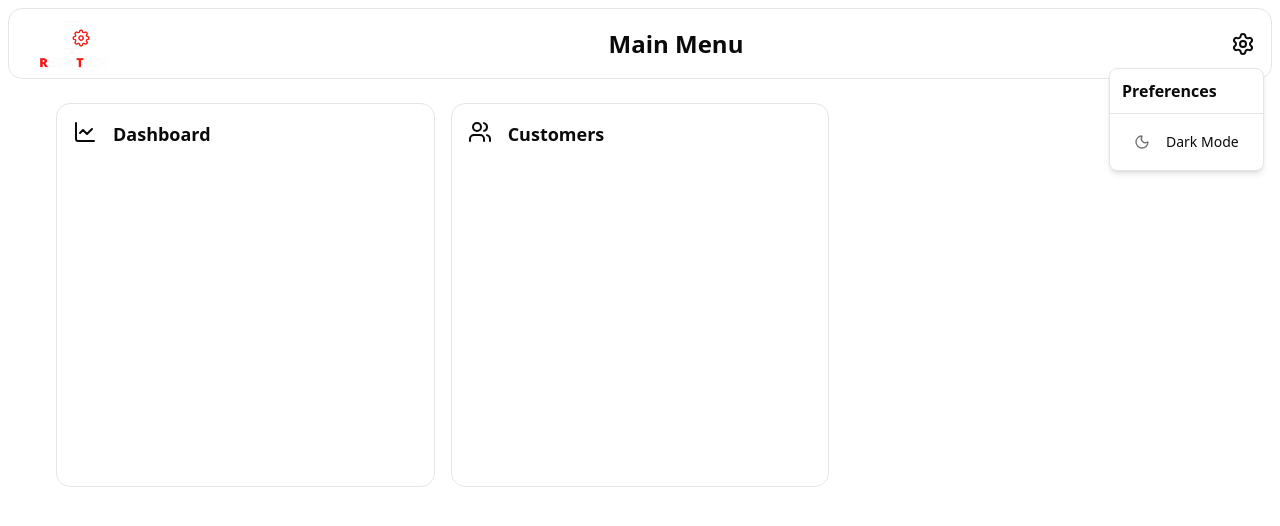
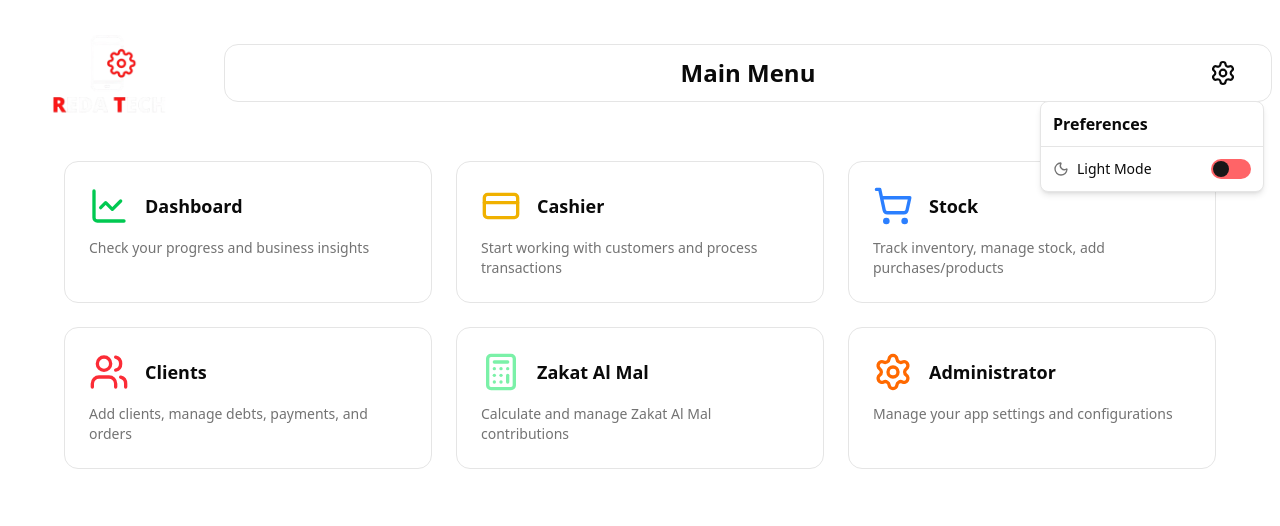
Before and after one commit to Abdou6DEV/StoreManagement, a React (Vite) app: page / in a window 1280 px wide. Both pictures are taken after a click on the button 1243 px from the left and 43 px from the top of the page. Shown: the top 526 px of the page. Built offline with nearby package versions, Linux system fonts and the light colour scheme.

Commit message:
changed dashboard header setting button

```diff
--- a/src/index.css
+++ b/src/index.css
@@ -157,3 +157,11 @@
     opacity: 0 !important;
     pointer-events: none !important;
 }
+
+[data-slot="button"] [data-theme-toggle-thumb] {
+    transition: transform 0.4s cubic-bezier(0.68, -0.55, 0.27, 1.55);
+  }
+
+  .theme-toggle-track {
+    transition: background-color 0.3s ease;
+  }
--- a/src/pages/MainMenu/index.tsx
+++ b/src/pages/MainMenu/index.tsx
@@ -1,25 +1,68 @@
-import { ChartLine, Users } from "lucide-react";
+import { ChartLine, Users, ShoppingCart, CreditCard, Calculator, Settings as AdminIcon } from "lucide-react";
 import { Link } from "react-router-dom";
 
 export default function MainMenu() {
+  const menuItems = [
+    {
+      name: "dashboard",
+      icon: ChartLine,
+      description: "Check your progress and business insights",
+      color:"text-green-500"
+    },
+    {
+      name: "cashier",
+      icon: CreditCard,
+      description: "Start working with customers and process transactions" ,
+      color:"text-yellow-500"
+    },
+    {
+      name: "stock",
+      icon: ShoppingCart,
+      description: "Track inventory, manage stock, add purchases/products" ,
+      color:"text-blue-500"
+    },
+    {
+      name: "clients",
+      icon: Users,
+      description: "Add clients, manage debts, payments, and orders" ,
+      color:"text-red-500"
+    },
+    {
+      name: "zakat al mal",
+      icon: Calculator,
+      description: "Calculate and manage Zakat Al Mal contributions",
+      color:"text-green-300"
+    },
+    {
+      name: "administrator",
+      icon: AdminIcon,
+      description: "Manage your app settings and configurations" ,
+      color:"text-orange-500"
+    },
+  ];
+
   return (
-    <main className="py-4 px-12 flex-1 rounded-xl grid grid-cols-3 gap-4">
-      {[
-        { name: "dashboard", icon: ChartLine },
-        { name: "customers", icon: Users },
-        // Add more pages as needed
-      ].map((item) => (
-        <Link
-          to={`/${item.name}`}
-          className="max-h-96 p-4 border rounded-xl hover:bg-secondary transform-all duration-300"
-          key={item.name}
-        >
-          <h1 className="flex gap-4 font-bold capitalize text-lg">
-            <item.icon size={24} />
-            <span className="font-bold capitalize text-lg">{item.name}</span>
-          </h1>
-        </Link>
-      ))}
+    <main className="py-4 px-4 md:px-12 flex-1 rounded-xl">
+      <div className="grid grid-cols-1 md:grid-cols-2 lg:grid-cols-3 gap-6 max-w-6xl mx-auto">
+        {menuItems.map((item) => (
+          <Link
+            to={`/${item.name.replace(/\s+/g, '-')}`}
+            className="group p-6 border rounded-xl bg-card transition-all duration-300 flex flex-col h-full
+                      hover:border-red-400 hover:-translate-y-1 hover:shadow-md"
+            key={item.name}
+          >
+            <div className="flex items-center gap-4 mb-3">
+              <item.icon size={40} className={`${item.color} transition-colors duration-300 group-hover:text-red-400`}/>
+              <h2 className="font-bold capitalize text-lg transition-colors duration-300 group-hover:text-primary">
+                {item.name}
+              </h2>
+            </div>
+            <p className="text-muted-foreground text-sm flex-grow transition-colors duration-300 group-hover:text-foreground">
+              {item.description}
+            </p>
+          </Link>
+        ))}
+      </div>
     </main>
   );
 }
--- a/src/pages/lib/components/Navigation.tsx
+++ b/src/pages/lib/components/Navigation.tsx
@@ -9,41 +9,51 @@ import {
 } from "./ui/dropdown-menu";
 import { Settings } from "lucide-react";
 import { ThemeToggleButton } from "./ui/ThemeToggleButton";
+import { useState } from 'react';
 
 export default function Navigation() {
   const location = useLocation();
+  const [dropdownOpen, setDropdownOpen] = useState(false);
 
   return (
-    <nav className="px-4 py-2 rounded-xl border flex items-center justify-between select-none">
+    <div className="flex items-center gap-4 w-full">
       <Link to="/">
-        <img src="/logo.png" alt="Store Logo" className="w-24" />
+        <img src="/logo.png" alt="Store Logo" className="w-50 p-5" />
       </Link>
-      <h1 className="text-2xl font-bold">
+
+      <nav className="px-8 py-3 rounded-xl border flex-1 flex items-center justify-between select-none">
+        <div className="w-40"></div>
+
+        <h1 className="text-2xl font-bold mx-auto">
           {location.pathname === "/"
             ? "Main Menu"
             : location.pathname.slice(1).charAt(0).toUpperCase() +
               location.pathname.slice(2)}
         </h1>
-      <div className="flex items-center gap-4">
-        <DropdownMenu>
-          <DropdownMenuTrigger className="rounded-xl outline-none ring-0">
-            <Settings />
+
+        <div className="flex items-center gap-4 w-40 justify-end">
+          <DropdownMenu onOpenChange={setDropdownOpen}>
+            <DropdownMenuTrigger asChild>
+              <button className="rounded-xl outline-none ring-0 hover:text-red-400 transition-all duration-300 p-1">
+                <Settings className={`
+                  transition-transform duration-400
+                  ${dropdownOpen ? 'rotate-360 scale-110' : ''}
+                  hover:text-red-400
+                `} />
+              </button>
             </DropdownMenuTrigger>
-          <DropdownMenuContent className="mx-4 my-2">
+            <DropdownMenuContent className="mx-4 my-2 w-56">
               <DropdownMenuLabel className="font-semibold text-md">
                 Preferences
               </DropdownMenuLabel>
               <DropdownMenuSeparator />
-            <DropdownMenuItem>
-              <ThemeToggleButton
-                variant="ghost"
-                className="flex items-center justify-between gap-2"
-                showText={true}
-              />
+              <DropdownMenuItem asChild>
+                <ThemeToggleButton variant="ghost" showText={true} />
               </DropdownMenuItem>
             </DropdownMenuContent>
           </DropdownMenu>
         </div>
       </nav>
+    </div>
   );
 }
--- a/src/pages/lib/components/ui/ThemeToggleButton.tsx
+++ b/src/pages/lib/components/ui/ThemeToggleButton.tsx
@@ -2,16 +2,11 @@ import React from "react";
 import { Button } from "./button";
 import { Sun, Moon } from "lucide-react";
 import { useTheme } from "../../hooks/useTheme";
+import { cn } from "../../utils";
 
 interface ThemeToggleButtonProps {
   className?: string;
-  variant?:
-    | "default"
-    | "ghost"
-    | "outline"
-    | "secondary"
-    | "destructive"
-    | "link";
+  variant?: "default" | "ghost" | "outline" | "secondary" | "destructive" | "link";
   size?: "default" | "sm" | "lg" | "icon";
   showText?: boolean;
 }
@@ -28,18 +23,32 @@ export const ThemeToggleButton: React.FC<ThemeToggleButtonProps> = ({
     <Button
       variant={variant}
       size={size}
-      className={className}
+      className={cn("flex items-center justify-between w-full", className)}
       onClick={toggleTheme}
       aria-label={`Switch to ${theme === "dark" ? "light" : "dark"} mode`}
     >
-      {theme === "light" ? (
-        <Moon className="w-4 h-4" />
-      ) : (
-        <Sun className="w-4 h-4" />
-      )}
-      {showText && (
-        <span className="ml-2">{theme === "dark" ? "Light" : "Dark"} Mode</span>
-      )}
+      <div className="flex items-center gap-2">
+        {theme === "light" ? (
+          <Moon className="h-4 w-4" />
+        ) : (
+          <Sun className="h-4 w-4" />
+        )}
+        {showText && (
+          <span>{theme === "dark" ? "Dark Mode" : "Light Mode"}</span>
+        )}
+      </div>
+
+      {/* Animated switch */}
+      <div className="relative inline-flex items-center">
+        <div className="w-10 h-5 flex items-center rounded-full bg-red-400 p-0.5">
+          <div
+            className={cn(
+              "bg-primary rounded-full h-4 w-4 transform transition-transform duration-300 ease-in-out",
+              theme === "dark" ? "translate-x-5" : "translate-x-0"
+            )}
+          />
+        </div>
+      </div>
     </Button>
   );
 };
```
Lines whose indentation alone changed are shown as unchanged.
